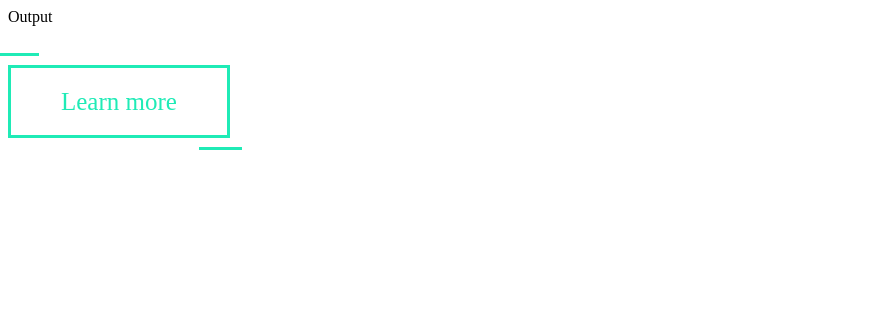
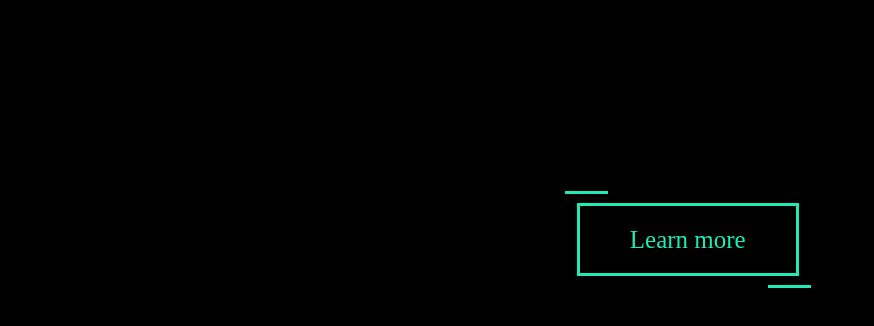
Before and after one commit to Demetrusa/aniamtionCircle, a plain HTML site: page index.html in a window 1280 px wide. Shown: the whole page, without its empty margins (0-874 px from the left). Drawn offline with Linux system fonts and the light colour scheme.

Commit message:
comment spinner css

```diff
--- a/learn.css
+++ b/learn.css
@@ -1,3 +1,9 @@
+body {
+  background: black;
+}
+.spinner {
+  margin-bottom: 200px;
+}
 .button {
   text-decoration: none;
   font-size: 25px;
@@ -5,6 +11,8 @@
   padding: 20px 50px;
   border: 3px solid #1febb6;
   position: relative;
+  margin-left: 45%;
+  margin-top: 200px;
 }
 
 .button:before,
@@ -32,12 +40,13 @@
   width: calc(100% + 27px);
   height: calc(100% +27px);
 }
-
-.spinner {
+/* spiner css */
+/* .spinner {
   position: relative;
   width: 80px;
   height: 80px;
   border-radius: 50%;
+  margin-bottom: 200px;
 }
 .spinner::before,
 .spinner::after {
@@ -63,4 +72,4 @@
   to {
     transform: rotate(360deg);
   }
-}
+} */
--- a/style.css
+++ /dev/null
@@ -1,31 +0,0 @@
-.spinner {
-  position: relative;
-  width: 80px;
-  height: 80px;
-  border-radius: 50%;
-}
-.spinner::before,
-.spinner::after {
-  content: "";
-  position: relative;
-  border-radius: inherit;
-}
-.spinner::before {
-  width: 100%;
-  height: 100%;
-  background-image: linear-gradient(0deg, #ff00cc 0%, #333399 100%);
-  animation: spin 0.5s infinite linear;
-}
-.spinner::after {
-  width: 85%;
-  height: 85%;
-  background-color: #151515;
-  top: 50%;
-  left: 50%;
-  transform: translate(-50%, -50%);
-}
-@keyframes spin {
-  to {
-    transform: rotate(360deg);
-  }
-}
```
